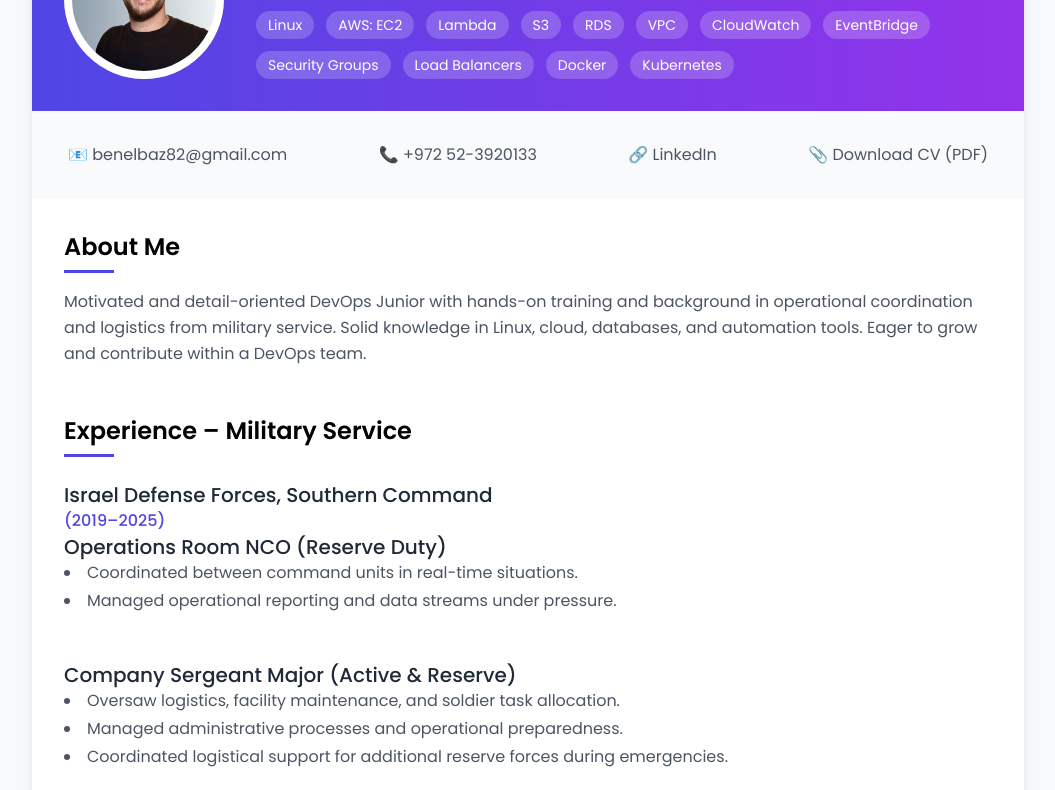
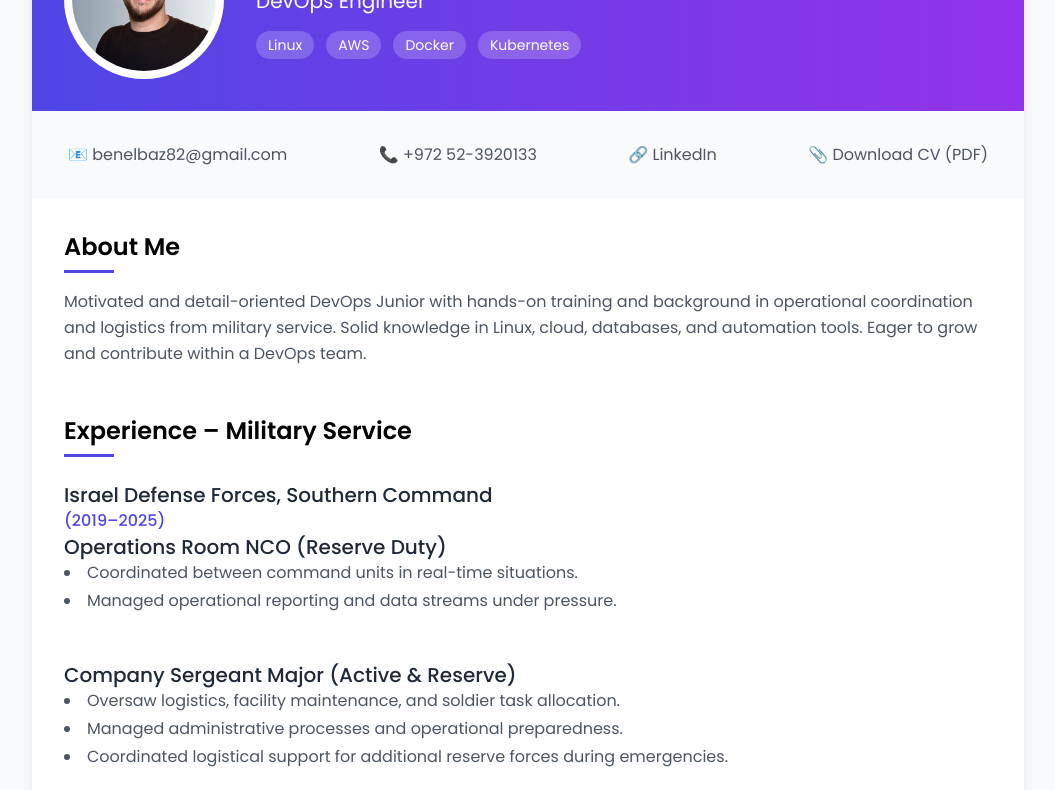
Before and after one commit to benelbaz82/resume, a plain HTML site: page index.html in a window 1280 px wide. Shown: the part 145-935 px from the top of the page, without its empty margins (112-1167 px from the left). Drawn offline with nearby package versions, Linux system fonts and the light colour scheme.

Commit message:
Update index.html

```diff
--- a/index.html
+++ b/index.html
@@ -55,31 +55,7 @@
          Linux
         </span>
 <span class="bg-white/20 px-3 py-1 rounded-full text-sm backdrop-blur-sm">
-         AWS: EC2
-        </span>
-<span class="bg-white/20 px-3 py-1 rounded-full text-sm backdrop-blur-sm">
-         Lambda
-        </span>
-<span class="bg-white/20 px-3 py-1 rounded-full text-sm backdrop-blur-sm">
-         S3
-        </span>
-<span class="bg-white/20 px-3 py-1 rounded-full text-sm backdrop-blur-sm">
-         RDS
-        </span>
-<span class="bg-white/20 px-3 py-1 rounded-full text-sm backdrop-blur-sm">
-         VPC
-        </span>
-<span class="bg-white/20 px-3 py-1 rounded-full text-sm backdrop-blur-sm">
-         CloudWatch
-        </span>
-<span class="bg-white/20 px-3 py-1 rounded-full text-sm backdrop-blur-sm">
-         EventBridge
-        </span>
-<span class="bg-white/20 px-3 py-1 rounded-full text-sm backdrop-blur-sm">
-         Security Groups
-        </span>
-<span class="bg-white/20 px-3 py-1 rounded-full text-sm backdrop-blur-sm">
-         Load Balancers
+         AWS
         </span>
 <span class="bg-white/20 px-3 py-1 rounded-full text-sm backdrop-blur-sm">
          Docker
```
